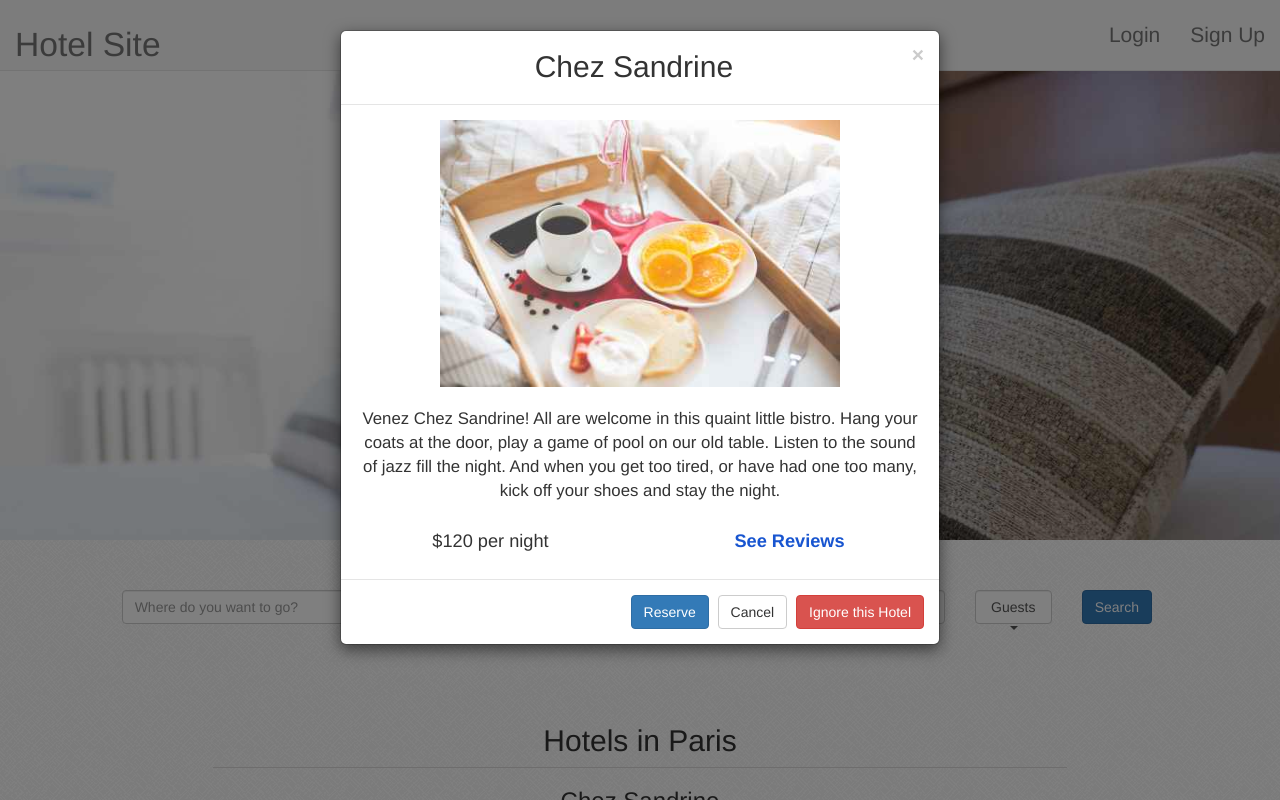
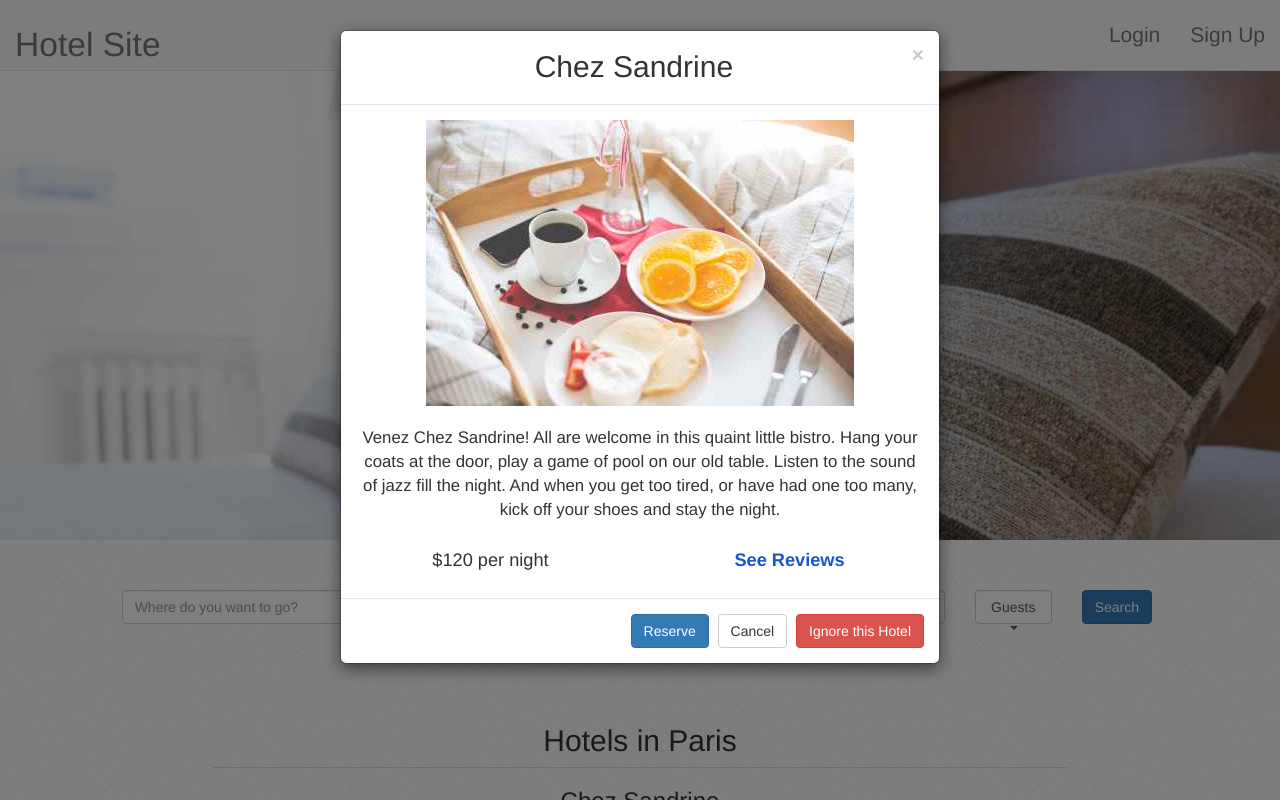
Before and after one commit to ibaena/hotelSite, a PHP site: page /home.html in a window 1280 px wide, after a click that opens the changed part. Run offline with PHP 8.4, Linux system fonts and the light colour scheme; some libraries are stand-ins or nearby versions.

Commit message:
freshesh

```diff
--- a/css/style.css
+++ b/css/style.css
@@ -100,7 +100,7 @@ body{
 
 /* ===== HOTEL MODALS ===== */
 .modal-pic{
-  max-width: 400px;
+  max-width: 90%;
   height: auto;
   width: auto;
 }
```
